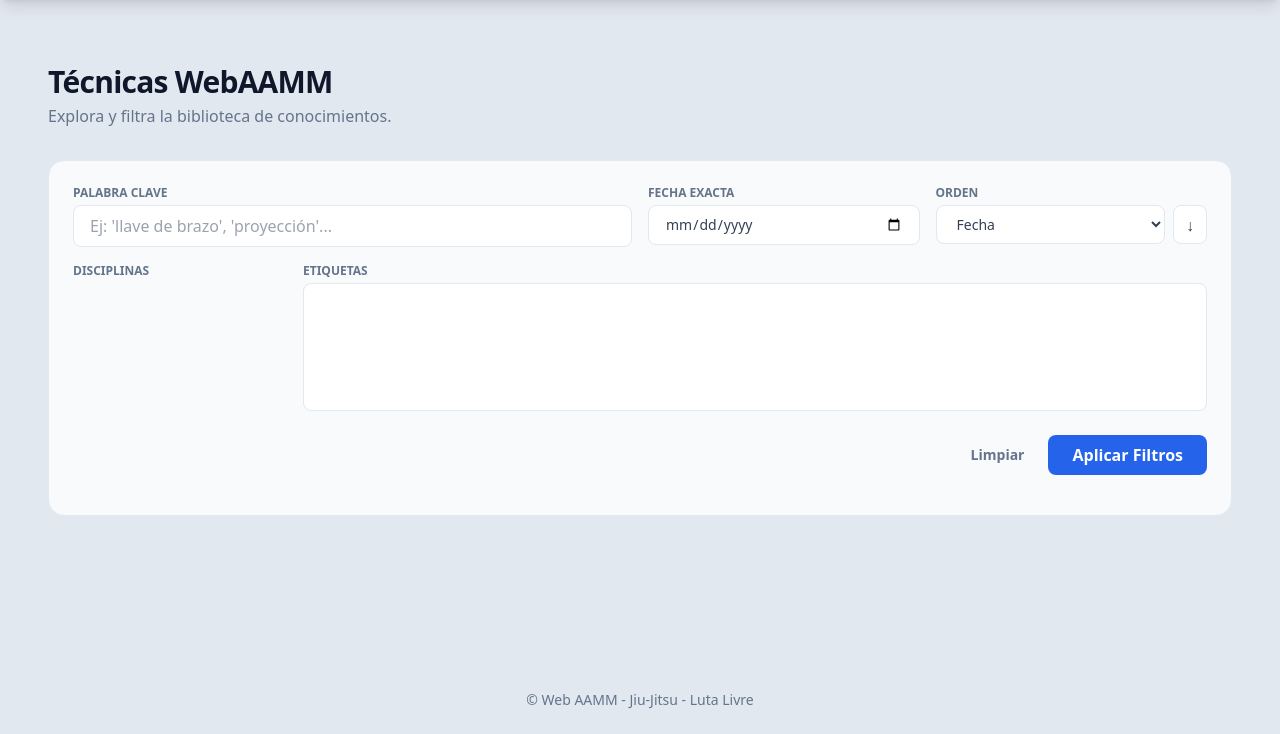
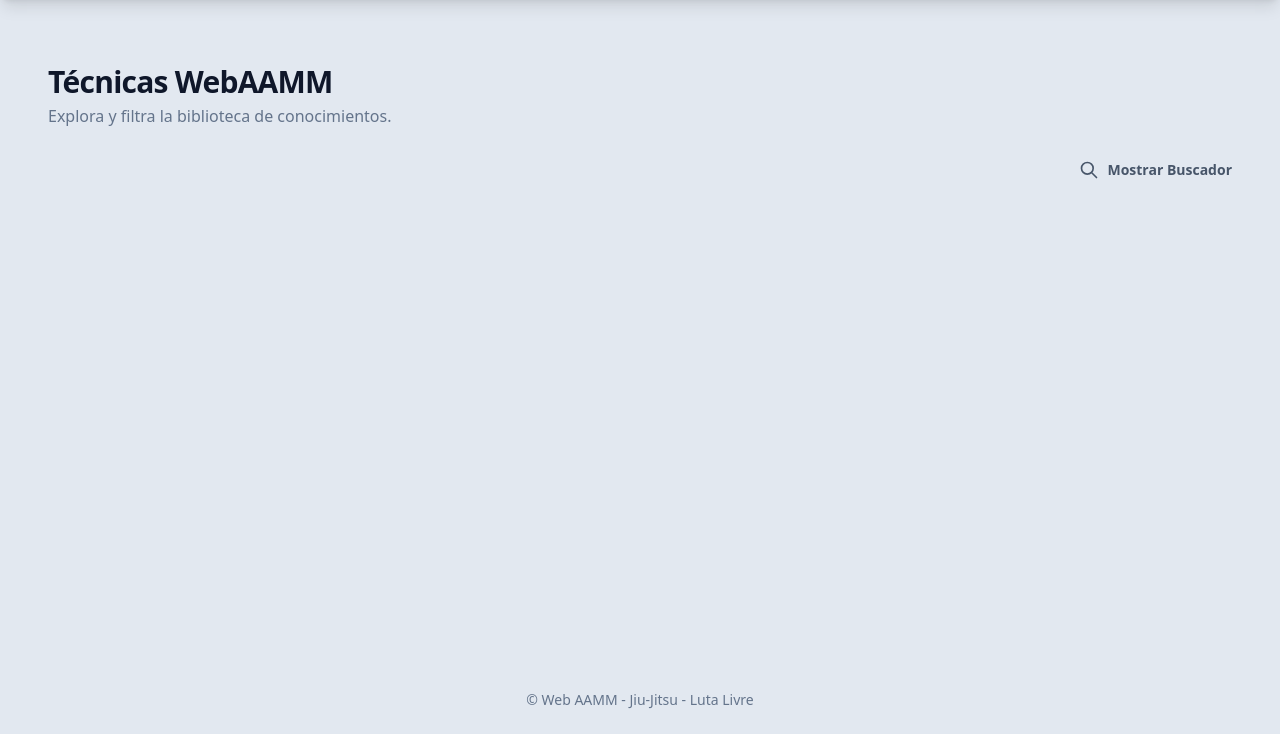
Before and after one commit to ALSREPO/web_aamm, a FastAPI app: template src/templates/index.html in a window 1280 px wide. Shown: the part 66-800 px from the top of the page. Run offline with FastAPI, Linux system fonts and the light colour scheme; the template is opened without the code that fills it, so the values that code supplies are empty; parts of the project's set-up code (start-up, migrations or seed data) failed here and were passed over; some libraries are stand-ins or nearby versions.

Commit message:
feat(frontend-listado-tecnicas): creación de formulario, añadir la opción de ocultar/mostrar. Por defecto se encuentra oculto

```diff
--- a/src/templates/index.html
+++ b/src/templates/index.html
@@ -21,7 +21,28 @@
     </div>
 
 
-	<div id="panel-buscador" class=" mb-8 bg-slate-50 dark:bg-slate-800/50 p-6 rounded-2xl border border-slate-200 dark:border-slate-700">
+    <!-- ocultar/mostrar buscador -->
+    <div class="mb-4 flex justify-end">
+		<button onclick="toggleBuscador()" class="text-sm font-bold text-slate-600 dark:text-slate-400 flex items-center gap-2 hover:text-blue-600 transition">
+			<svg xmlns="http://www.w3.org/2000/svg" class="h-5 w-5" fill="none" viewBox="0 0 24 24" stroke="currentColor">
+				<path stroke-linecap="round" stroke-linejoin="round" stroke-width="2" d="M21 21l-6-6m2-5a7 7 0 11-14 0 7 7 0 0114 0z" />
+			</svg>
+			<span id="btn-buscador-texto">Mostrar Buscador</span>
+		</button>
+	</div>
+
+    <!-- Formulario de búsqueda
+        se puede filtrar por:
+            - texto
+            - fecha
+            - disciplinas
+            - etiquetas
+        se puede ordenar por:
+            - Fecha
+            - Nombre
+            - ID
+    -->
+	<div id="panel-buscador" class="hidden mb-8 bg-slate-50 dark:bg-slate-800/50 p-6 rounded-2xl border border-slate-200 dark:border-slate-700">
 		<form id="form-busqueda" class="space-y-4">
 			<div class="grid grid-cols-1 md:grid-cols-4 gap-4">
 				<div class="md:col-span-2">
@@ -81,7 +102,7 @@
 
 <script>
 
-// Cargar datos del buscador (Disciplinas y Etiquetas)
+// 1. Cargar datos del buscador (Disciplinas y Etiquetas)
 async function cargarAuxiliares() {
     const [resD, resE] = await Promise.all([
         fetch('/api/tecnicas/disciplinas'),
@@ -109,5 +130,13 @@ async function cargarAuxiliares() {
 // Llamar al inicio
 cargarAuxiliares();
 
+// 2. Función para ocultar/mostrar buscador
+function toggleBuscador() {
+    const panel = document.getElementById('panel-buscador');
+    const texto = document.getElementById('btn-buscador-texto');
+    panel.classList.toggle('hidden');
+    texto.innerText = panel.classList.contains('hidden') ? 'Mostrar Buscador' : 'Ocultar Buscador';
+}
+
 </script>
 {% endblock %}
```
